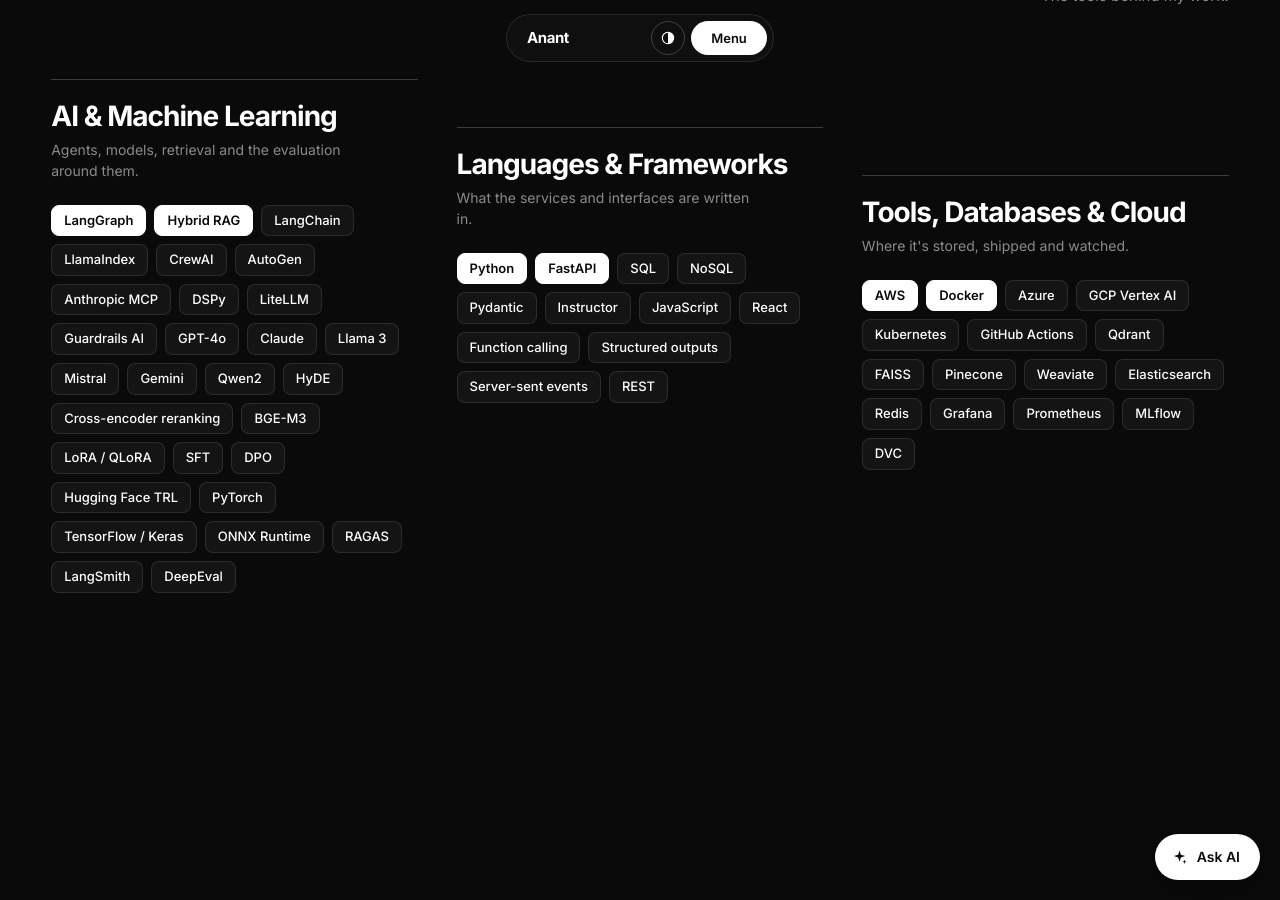
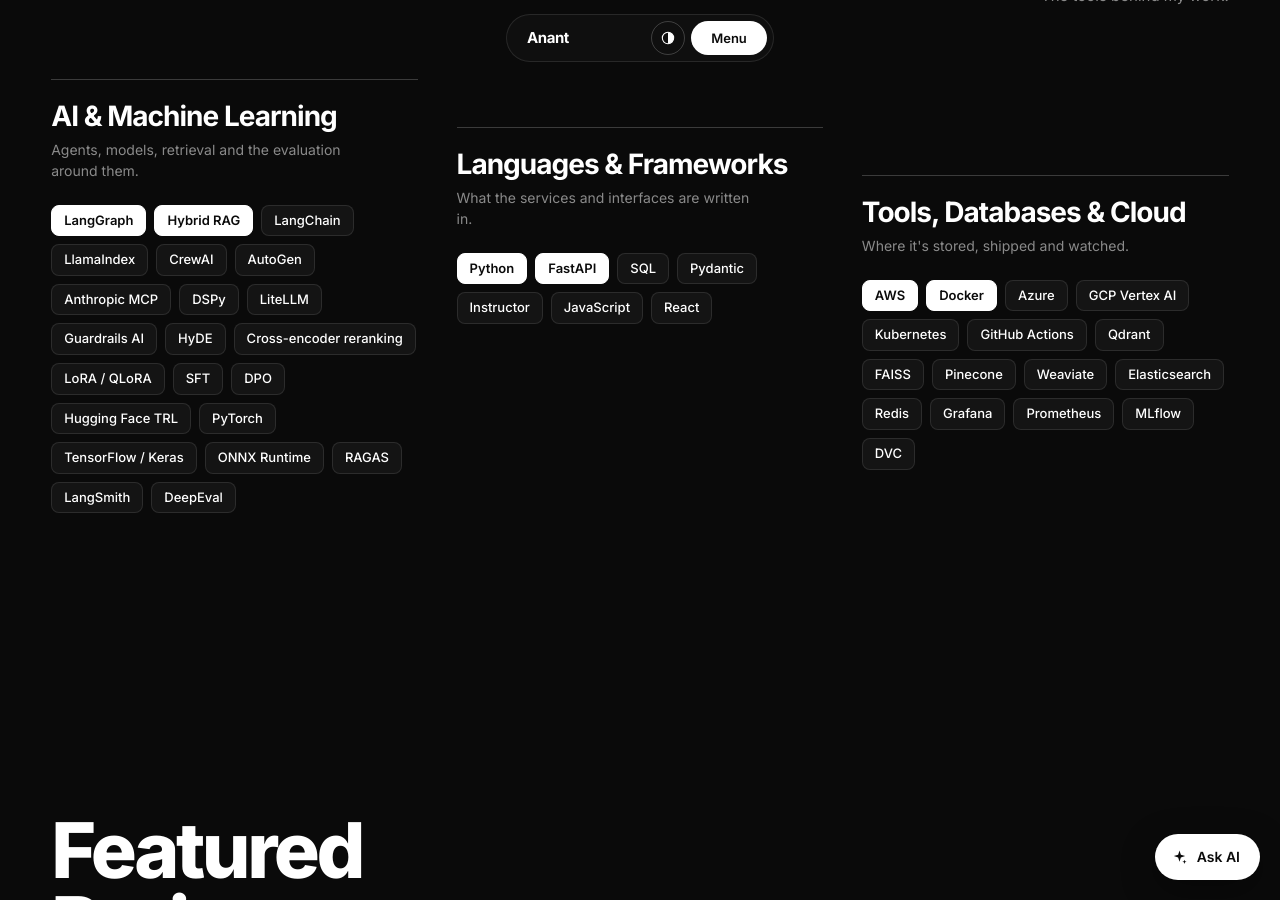
Before and after one commit to null-charac69/null-charac69.github.io, a Jekyll site: the page built from index.html, in a window 1280 px wide and 900 px high, scrolled down 2294 px. Built offline with Jekyll 4.4.1, drawn with Linux system fonts in a browser that asks for light colours.

Commit message:
Tech Stack: drop model names and generic concepts that aren't skills
Removes GPT-4o, Claude, Llama 3, Mistral, Gemini, Qwen2, BGE-M3, NoSQL,
function calling, structured outputs, server-sent events and REST.

Co-Authored-By: Claude Opus 5.5 <noreply@anthropic.com>
Claude-Session: https://claude.ai/code/session_01WrqvNwtYP4CwaGNctGjeLj

```diff
--- a/_includes/sections/stack.html
+++ b/_includes/sections/stack.html
@@ -14,8 +14,7 @@
           <li class="pill pill-solid">Hybrid RAG</li>
           <li class="pill">LangChain</li><li class="pill">LlamaIndex</li><li class="pill">CrewAI</li><li class="pill">AutoGen</li>
           <li class="pill">Anthropic MCP</li><li class="pill">DSPy</li><li class="pill">LiteLLM</li><li class="pill">Guardrails AI</li>
-          <li class="pill">GPT-4o</li><li class="pill">Claude</li><li class="pill">Llama 3</li><li class="pill">Mistral</li><li class="pill">Gemini</li><li class="pill">Qwen2</li>
-          <li class="pill">HyDE</li><li class="pill">Cross-encoder reranking</li><li class="pill">BGE-M3</li>
+          <li class="pill">HyDE</li><li class="pill">Cross-encoder reranking</li>
           <li class="pill">LoRA / QLoRA</li><li class="pill">SFT</li><li class="pill">DPO</li><li class="pill">Hugging Face TRL</li>
           <li class="pill">PyTorch</li><li class="pill">TensorFlow / Keras</li><li class="pill">ONNX Runtime</li>
           <li class="pill">RAGAS</li><li class="pill">LangSmith</li><li class="pill">DeepEval</li>
@@ -28,9 +27,8 @@
         <ul class="pills">
           <li class="pill pill-solid">Python</li>
           <li class="pill pill-solid">FastAPI</li>
-          <li class="pill">SQL</li><li class="pill">NoSQL</li><li class="pill">Pydantic</li><li class="pill">Instructor</li>
+          <li class="pill">SQL</li><li class="pill">Pydantic</li><li class="pill">Instructor</li>
           <li class="pill">JavaScript</li><li class="pill">React</li>
-          <li class="pill">Function calling</li><li class="pill">Structured outputs</li><li class="pill">Server-sent events</li><li class="pill">REST</li>
         </ul>
       </article>
 
```
